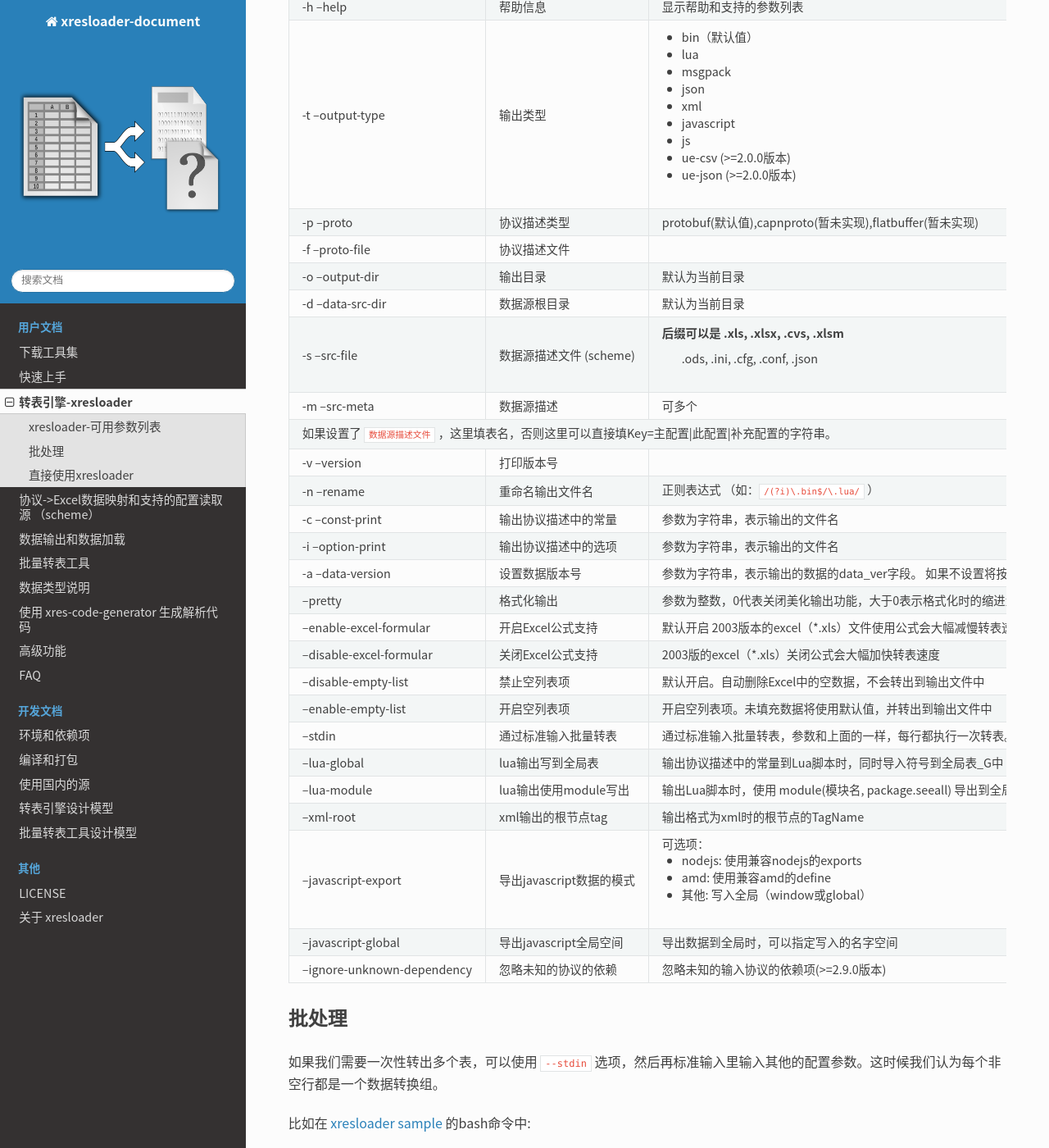
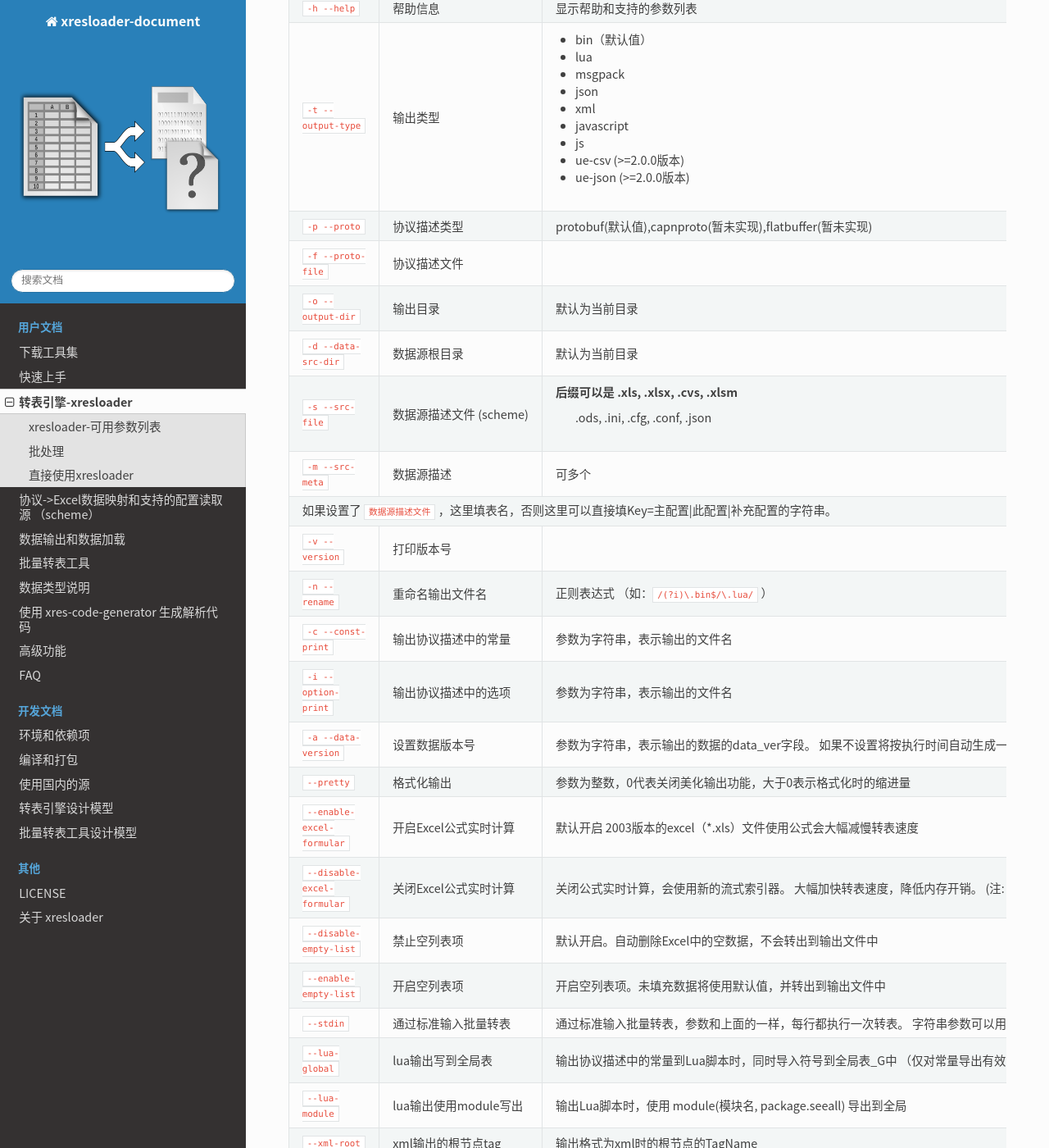
Before and after one commit to xresloader/xresloader-docs, a Sphinx documentation site: the page built from source/users/xresloader_core.rst, in a window 1280 px wide and 1400 px high, scrolled down 802 px. Shown: the whole window at 82% size. Built offline with Sphinx 7.4.7 and the Read the Docs theme 2.0.0, drawn with Linux system fonts in a browser that asks for light colours; some of the changed text lies outside the part shown.

Commit message:
Fix document

```diff
--- a/source/users/xresloader_core.rst
+++ b/source/users/xresloader_core.rst
@@ -22,9 +22,9 @@ xresloader-可用参数列表
 +--------------------------------------+----------------------------------+---------------------------------------------------------------+
 | 参数选项                             | 描述                             | 说明                                                          |
 +======================================+==================================+===============================================================+
-| -h --help                            | 帮助信息                         | 显示帮助和支持的参数列表                                      |
+| ``-h --help``                        | 帮助信息                         | 显示帮助和支持的参数列表                                      |
 +--------------------------------------+----------------------------------+---------------------------------------------------------------+
-| -t --output-type                     | 输出类型                         | + bin（默认值）                                               |
+| ``-t --output-type``                 | 输出类型                         | + bin（默认值）                                               |
 |                                      |                                  | + lua                                                         |
 |                                      |                                  | + msgpack                                                     |
 |                                      |                                  | + json                                                        |
@@ -34,63 +34,65 @@ xresloader-可用参数列表
 |                                      |                                  | + ue-csv  (>=2.0.0版本)                                       |
 |                                      |                                  | + ue-json (>=2.0.0版本)                                       |
 +--------------------------------------+----------------------------------+---------------------------------------------------------------+
-| -p --proto                           | 协议描述类型                     | protobuf(默认值),capnproto(暂未实现),flatbuffer(暂未实现)     |
+| ``-p --proto``                       | 协议描述类型                     | protobuf(默认值),capnproto(暂未实现),flatbuffer(暂未实现)     |
 +--------------------------------------+----------------------------------+---------------------------------------------------------------+
-| -f --proto-file                      | 协议描述文件                     |                                                               |
+| ``-f --proto-file``                  | 协议描述文件                     |                                                               |
 +--------------------------------------+----------------------------------+---------------------------------------------------------------+
-| -o --output-dir                      | 输出目录                         | 默认为当前目录                                                |
+| ``-o --output-dir``                  | 输出目录                         | 默认为当前目录                                                |
 +--------------------------------------+----------------------------------+---------------------------------------------------------------+
-| -d --data-src-dir                    | 数据源根目录                     | 默认为当前目录                                                |
+| ``-d --data-src-dir``                | 数据源根目录                     | 默认为当前目录                                                |
 +--------------------------------------+----------------------------------+---------------------------------------------------------------+
-| -s --src-file                        | 数据源描述文件                   | 后缀可以是 .xls, .xlsx, .cvs, .xlsm                           |
+| ``-s --src-file``                    | 数据源描述文件                   | 后缀可以是 .xls, .xlsx, .cvs, .xlsm                           |
 |                                      | (scheme)                         |            .ods, .ini, .cfg, .conf, .json                     |
 +--------------------------------------+----------------------------------+---------------------------------------------------------------+
-| -m --src-meta                        | 数据源描述                       | 可多个                                                        |
+| ``-m --src-meta``                    | 数据源描述                       | 可多个                                                        |
 +--------------------------------------+----------------------------------+---------------------------------------------------------------+
 | 如果设置了 ``数据源描述文件`` ，这里填表名，否则这里可以直接填Key=主配置\|此配置\|补充配置的字符串。                                    |
 +--------------------------------------+----------------------------------+---------------------------------------------------------------+
-| -v --version                         | 打印版本号                       |                                                               |
+| ``-v --version``                     | 打印版本号                       |                                                               |
 +--------------------------------------+----------------------------------+---------------------------------------------------------------+
-| -n --rename                          | 重命名输出文件名                 | 正则表达式 （如：``/(?i)\.bin$/\.lua/`` ）                    |
+| ``-n --rename``                      | 重命名输出文件名                 | 正则表达式 （如：``/(?i)\.bin$/\.lua/`` ）                    |
 +--------------------------------------+----------------------------------+---------------------------------------------------------------+
-| -c --const-print                     | 输出协议描述中的常量             | 参数为字符串，表示输出的文件名                                |
+| ``-c --const-print``                 | 输出协议描述中的常量             | 参数为字符串，表示输出的文件名                                |
 +--------------------------------------+----------------------------------+---------------------------------------------------------------+
-| -i --option-print                    | 输出协议描述中的选项             | 参数为字符串，表示输出的文件名                                |
+| ``-i --option-print``                | 输出协议描述中的选项             | 参数为字符串，表示输出的文件名                                |
 +--------------------------------------+----------------------------------+---------------------------------------------------------------+
-| -a --data-version                    | 设置数据版本号                   | 参数为字符串，表示输出的数据的data_ver字段。                  |
+| ``-a --data-version``                | 设置数据版本号                   | 参数为字符串，表示输出的数据的data_ver字段。                  |
 |                                      |                                  | 如果不设置将按执行时间自动生成一个。                          |
 |                                      |                                  | 会写出到转出数据的header中。                                  |
 +--------------------------------------+----------------------------------+---------------------------------------------------------------+
-| --pretty                             | 格式化输出                       | 参数为整数，0代表关闭美化输出功能，大于0表示格式化时的缩进量  |
+| ``--pretty``                         | 格式化输出                       | 参数为整数，0代表关闭美化输出功能，大于0表示格式化时的缩进量  |
 +--------------------------------------+----------------------------------+---------------------------------------------------------------+
-| --enable-excel-formular              | 开启Excel公式支持                | 默认开启                                                      |
+| ``--enable-excel-formular``          | 开启Excel公式实时计算            | 默认开启                                                      |
 |                                      |                                  | 2003版本的excel（\*\.xls）文件使用公式会大幅减慢转表速度      |
 +--------------------------------------+----------------------------------+---------------------------------------------------------------+
-| --disable-excel-formular             | 关闭Excel公式支持                | 2003版的excel（\*\.xls）关闭公式会大幅加快转表速度            |
+| ``--disable-excel-formular``         | 关闭Excel公式实时计算            | 关闭公式实时计算，会使用新的流式索引器。                      |
+|                                      |                                  | 大幅加快转表速度，降低内存开销。                              |
+|                                      |                                  | (注: 也会关闭对日期格式的探测)                                |
 +--------------------------------------+----------------------------------+---------------------------------------------------------------+
-| --disable-empty-list                 | 禁止空列表项                     | 默认开启。自动删除Excel中的空数据，不会转出到输出文件中       |
+| ``--disable-empty-list``             | 禁止空列表项                     | 默认开启。自动删除Excel中的空数据，不会转出到输出文件中       |
 +--------------------------------------+----------------------------------+---------------------------------------------------------------+
-| --enable-empty-list                  | 开启空列表项                     | 开启空列表项。未填充数据将使用默认值，并转出到输出文件中      |
+| ``--enable-empty-list``              | 开启空列表项                     | 开启空列表项。未填充数据将使用默认值，并转出到输出文件中      |
 +--------------------------------------+----------------------------------+---------------------------------------------------------------+
-| --stdin                              | 通过标准输入批量转表             | 通过标准输入批量转表，参数和上面的一样，每行都执行一次转表。  |
+| ``--stdin``                          | 通过标准输入批量转表             | 通过标准输入批量转表，参数和上面的一样，每行都执行一次转表。  |
 |                                      |                                  | 字符串参数可以用单引号或双引号包裹，但是都不支持转义          |
 +--------------------------------------+----------------------------------+---------------------------------------------------------------+
-| --lua-global                         | lua输出写到全局表                | 输出协议描述中的常量到Lua脚本时，同时导入符号到全局表_G中     |
+| ``--lua-global``                     | lua输出写到全局表                | 输出协议描述中的常量到Lua脚本时，同时导入符号到全局表_G中     |
 |                                      |                                  | （仅对常量导出有效）                                          |
 +--------------------------------------+----------------------------------+---------------------------------------------------------------+
-| --lua-module                         | lua输出使用module写出            | 输出Lua脚本时，使用 module(模块名, package.seeall) 导出到全局 |
+| ``--lua-module``                     | lua输出使用module写出            | 输出Lua脚本时，使用 module(模块名, package.seeall) 导出到全局 |
 +--------------------------------------+----------------------------------+---------------------------------------------------------------+
-| --xml-root                           | xml输出的根节点tag               | 输出格式为xml时的根节点的TagName                              |
+| ``--xml-root``                       | xml输出的根节点tag               | 输出格式为xml时的根节点的TagName                              |
 +--------------------------------------+----------------------------------+---------------------------------------------------------------+
-| --javascript-export                  | 导出javascript数据的模式         | 可选项：                                                      |
+| ``--javascript-export``              | 导出javascript数据的模式         | 可选项：                                                      |
 |                                      |                                  |                                                               |
 |                                      |                                  | * nodejs: 使用兼容nodejs的exports                             |
 |                                      |                                  | * amd: 使用兼容amd的define                                    |
 |                                      |                                  | * 其他: 写入全局（window或global）                            |
 +--------------------------------------+----------------------------------+---------------------------------------------------------------+
-| --javascript-global                  | 导出javascript全局空间           | 导出数据到全局时，可以指定写入的名字空间                      |
+| ``--javascript-global``              | 导出javascript全局空间           | 导出数据到全局时，可以指定写入的名字空间                      |
 +--------------------------------------+----------------------------------+---------------------------------------------------------------+
-| --ignore-unknown-dependency          | 忽略未知的协议的依赖             | 忽略未知的输入协议的依赖项(>=2.9.0版本)                       |
+| ``--ignore-unknown-dependency``      | 忽略未知的协议的依赖             | 忽略未知的输入协议的依赖项(>=2.9.0版本)                       |
 +--------------------------------------+----------------------------------+---------------------------------------------------------------+
 
 批处理
```
Also changed, not shown: LICENSE.txt.
